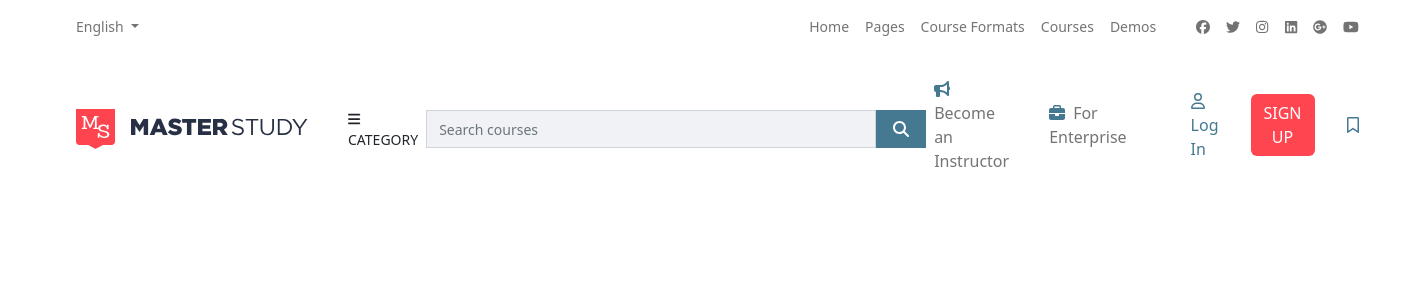
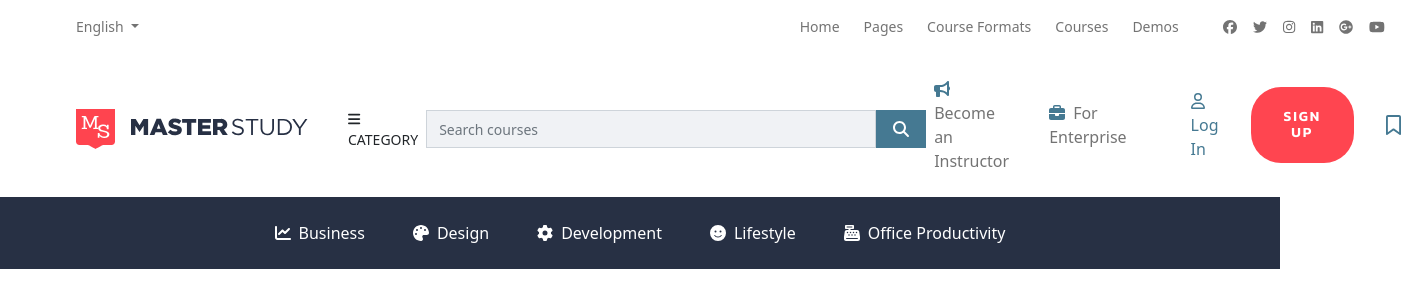
Before and after one commit to sgraziola/proj-html-vuejs, a Vue app: page / in a window 1280 px wide. Shown: the top 308 px of the page, 1409 px wide, since content can reach past the window. Built offline with nearby package versions, Linux system fonts and the light colour scheme.

Commit message:
MasterStudy: add subcategory

```diff
--- a/src/components/AppHeader.vue
+++ b/src/components/AppHeader.vue
@@ -1,10 +1,12 @@
 <script>
 import NavbarItem from './NavbarItem.vue';
+import SubCategory from './SubCategory.vue';
 
 export default {
     name: "AppHeader",
     components: {
-        NavbarItem
+        NavbarItem,
+        SubCategory
     }
 }
 </script>
@@ -14,8 +16,10 @@ export default {
         <div class="nav_container">
             <NavbarItem />
             <!-- /.navbar -->
-
         </div>
+        <!-- /.nav_container -->
+        <SubCategory />
+        <!-- /.subcategory -->
     </header>
     <!-- /#site_header -->
 </template>
--- a/src/components/NavbarBot.vue
+++ b/src/components/NavbarBot.vue
@@ -48,7 +48,7 @@ export default {
                 <a class="nav-link" href="#"><button class="mx-3 btn btn_sign">SIGN UP</button></a>
             </li>
             <li class="nav-item">
-                <a class="nav-link nav_icon fs-6" href="#">
+                <a class="nav-link nav_icon big" href="#">
                     <font-awesome-icon icon="fa-regular fa-bookmark" />
                 </a>
             </li>
@@ -59,6 +59,7 @@ export default {
 
 <style lang="scss" scoped>
 @use '../assets/scss/partials/variables' as *;
+@import url('https://fonts.googleapis.com/css2?family=Kanit:wght@600&display=swap');
 
 .nav_bot {
     font-size: 14px;
@@ -78,9 +79,21 @@ export default {
         color: $ms_magnifier;
     }
 
+    .big {
+        font-size: 20px;
+    }
+
     .btn_sign {
         color: $ms_light;
         background-color: $ms_primary;
+        font-family: "Kanit", sans-serif;
+        font-style: normal;
+        font-weight: 600;
+        font-size: 14px;
+        line-height: 16px;
+        letter-spacing: 0.135em;
+        border-radius: 30px;
+        padding: 1.3rem 2rem;
 
     }
 }
--- a/src/components/NavbarItem.vue
+++ b/src/components/NavbarItem.vue
@@ -1,6 +1,7 @@
 <script>
 import NavbarTop from './NavbarTop.vue';
 import NavbarBot from './NavbarBot.vue';
+
 export default {
     name: "NavbarItem",
     components: {
--- a/src/components/NavbarTop.vue
+++ b/src/components/NavbarTop.vue
@@ -71,8 +71,8 @@ export default {
                 </ul>
             </li>
         </ul>
-        <ul class="navbar-nav ms-auto mb-2">
-            <li class="nav-item" v-for="link in navList">
+        <ul class="navbar-nav ms-auto mb-2 px-3">
+            <li class="nav-item px-1" v-for="link in navList">
                 <a class="nav-link" :href="link.href">{{ link.text }}</a>
             </li>
             <li class="nav-item d-flex ms-4">
--- /dev/null
+++ b/src/components/SubCategory.vue
@@ -0,0 +1,60 @@
+<script>
+export default {
+    name: 'SubCategory',
+    data() {
+        return {
+            subLinks: [
+                {
+                    text: 'Business',
+                    icon: 'fa-chart-line',
+                    href: '#'
+                },
+                {
+                    text: 'Design',
+                    icon: 'fa-palette',
+                    href: '#'
+                },
+                {
+                    text: 'Development',
+                    icon: 'fa-gear',
+                    href: '#'
+                },
+                {
+                    text: 'Lifestyle',
+                    icon: 'fa-face-smile',
+                    href: '#'
+                }, {
+                    text: 'Office Productivity',
+                    icon: 'fa-cash-register',
+                    href: '#'
+                },
+            ]
+        }
+    }
+}
+</script>
+
+<template>
+    <div class="container_sub">
+        <ul class="navbar-nav flex-row justify-content-center py-3">
+            <li class="nav-item px-4" v-for="sub in subLinks">
+                <a class="nav-link fs-6" :href="sub.href">
+                    <font-awesome-icon class="pe-2 nav_icon" :icon="['fas', sub.icon]" />{{ sub.text }}
+                </a>
+            </li>
+        </ul>
+    </div>
+</template>
+
+<style lang="scss" scoped>
+@use '../assets/scss/partials/variables' as*;
+
+.container_sub {
+    max-width: 100%;
+
+    ul {
+        background-color: $ms_nav;
+        color: $ms_light;
+    }
+}
+</style>
```
Also changed, not shown: src/main.js (+11 -1 lines).
